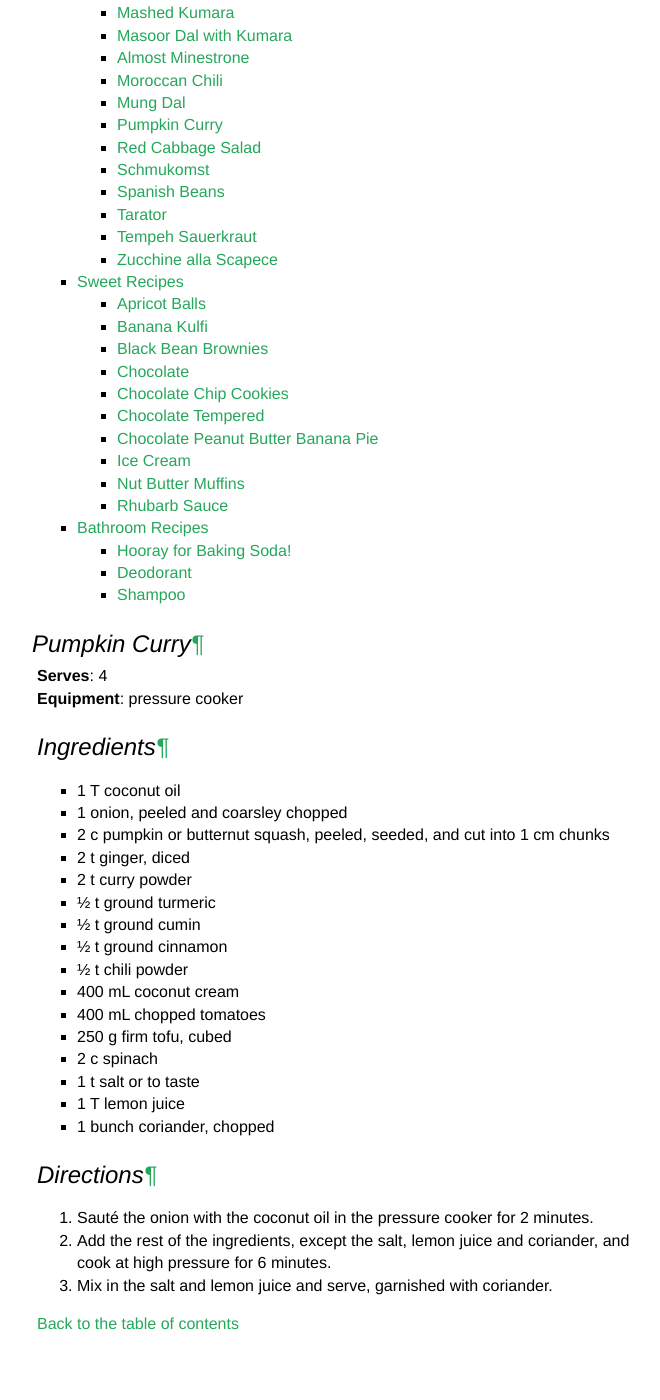
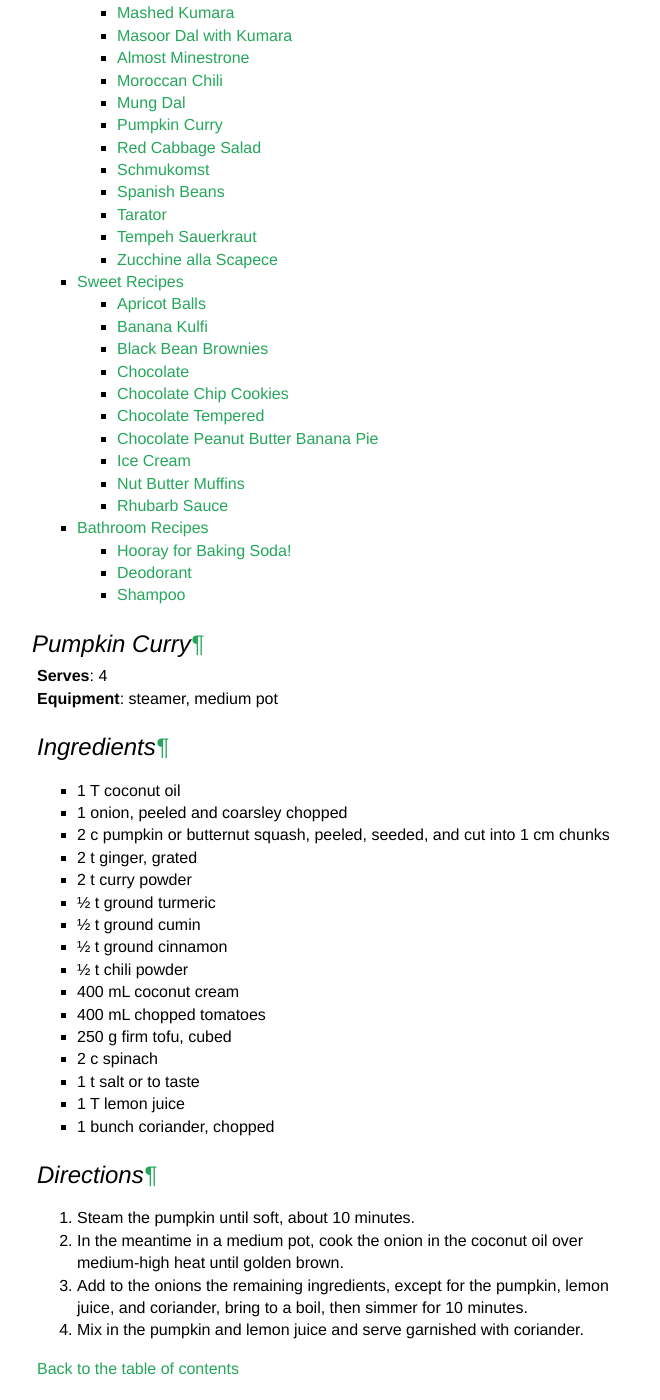
Before and after one commit to araichev/vegehead, a Sphinx documentation site: the page built from docs/recipes/pumpkin_curry.rst, in a window 1280 px wide and 1400 px high, scrolled down 590 px. Shown: the whole window, without its empty margins (303-963 px from the left). Built offline with Sphinx 7.4.7, drawn with Linux system fonts in a browser that asks for light colours; before the commit the page ends 1945 px from its top, so only the background shows below that; some of the changed text lies outside the part shown.

Commit message:
- Updated pumpkin curry to remove pressure cooker dependency

```diff
--- a/README.rst
+++ b/README.rst
@@ -58,6 +58,11 @@ Notes
 
 Changes
 ========
+
+3.8.1, 2021-05-16
+-----------------
+- Updated pumpkin curry to remove pressure cooker dependency
+
 
 3.8.0, 2021-05-02
 -----------------
--- a/docs/conf.py
+++ b/docs/conf.py
@@ -52,7 +52,7 @@ copyright = u'CC BY-NC-SA 4.0'
 # built documents.
 #
 # The short X.Y version.
-version = '3.8.0'
+version = '3.8.1'
 
 # The language for content autogenerated by Sphinx. Refer to documentation
 # for a list of supported languages.
--- a/docs/recipes/pumpkin_curry.rst
+++ b/docs/recipes/pumpkin_curry.rst
@@ -1,7 +1,7 @@
 Pumpkin Curry
 =============
 | **Serves**: 4
-| **Equipment**: pressure cooker
+| **Equipment**: steamer, medium pot
 
 
 Ingredients
@@ -9,7 +9,7 @@ Ingredients
 - 1   T   coconut oil
 - 1 	  onion, peeled and coarsley chopped
 - 2   c   pumpkin or butternut squash, peeled, seeded, and cut into 1 cm chunks
-- 2   t   ginger, diced
+- 2   t   ginger, grated
 - 2   t   curry powder
 - ½   t   ground turmeric
 - ½   t   ground cumin
@@ -26,9 +26,10 @@ Ingredients
 
 Directions
 -----------
-#. Sauté the onion with the coconut oil in the pressure cooker for 2 minutes.
-#. Add the rest of the ingredients, except the salt, lemon juice and coriander, and cook at high pressure for 6 minutes.
-#. Mix in the salt and lemon juice and serve, garnished with coriander.
+#. Steam the pumpkin until soft, about 10 minutes.
+#. In the meantime in a medium pot, cook the onion in the coconut oil over medium-high heat until golden brown.
+#. Add to the onions the remaining ingredients, except for the pumpkin, lemon juice, and coriander, bring to a boil, then simmer for 10 minutes.
+#. Mix in the pumpkin and lemon juice and serve garnished with coriander.
 
 
 :doc:`Back to the table of contents <../toc>`
--- a/pyproject.toml
+++ b/pyproject.toml
@@ -1,6 +1,6 @@
 [tool.poetry]
 name = "vegehead"
-version = "3.8.0"
+version = "3.8.1"
 description = "A cookbook"
 authors = ["Alex Raichev <alex@raichev.net>"]
 license = "CC BY-NC-SA 4.0"
```
